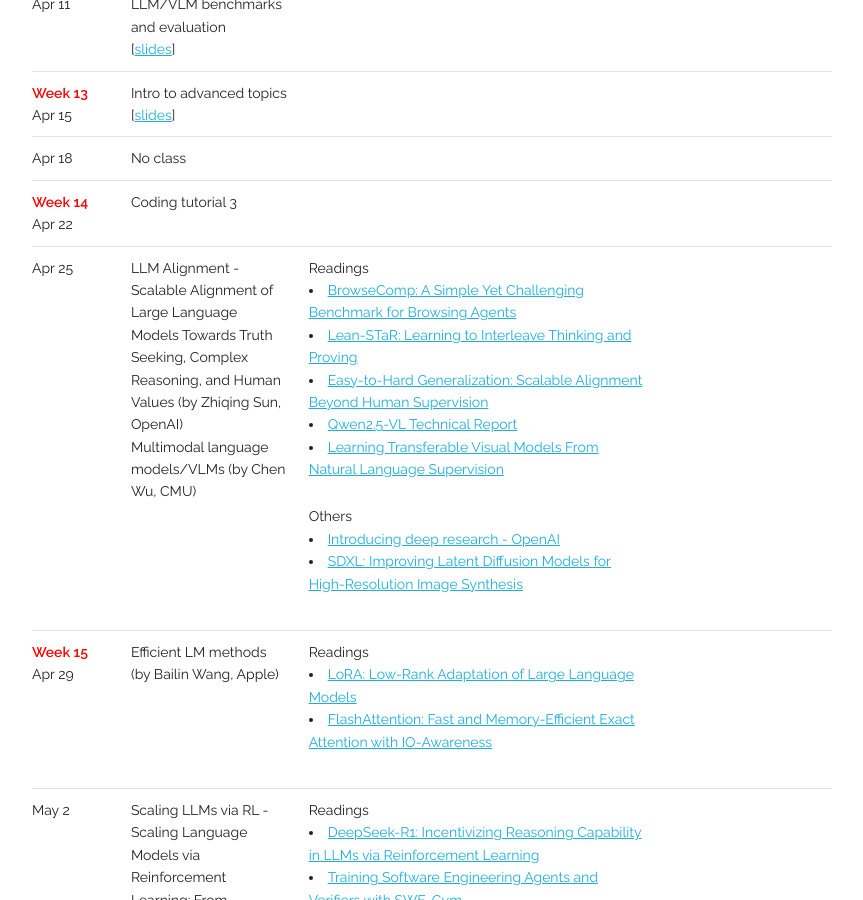
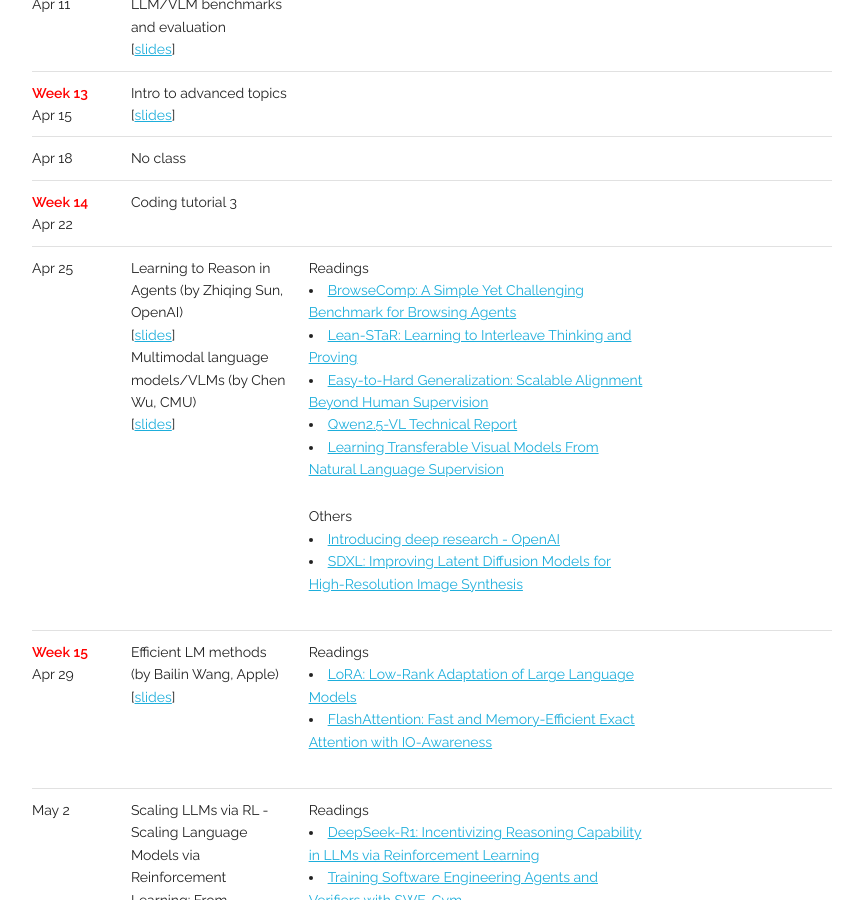
Before and after one commit to taoyds/taoyds.github.io, a Jekyll site: the page built from courses/comp3361.md, in a window 1280 px wide and 900 px high, scrolled down 4195 px. Shown: the whole window, without its empty margins (208-1071 px from the left). Built offline with Jekyll 4.4.1, drawn with Linux system fonts in a browser that asks for light colours; some web fonts are replaced.

Commit message:
Update comp3361.yaml

```diff
--- a/_data/courses/comp3361.yaml
+++ b/_data/courses/comp3361.yaml
@@ -302,10 +302,10 @@ schedule:
   - date: Apr 25
     week:
     topic:
-      - title: LLM Alignment - Scalable Alignment of Large Language Models Towards Truth Seeking, Complex Reasoning, and Human Values (by Zhiqing Sun, OpenAI)
-        slides:
+      - title: Learning to Reason in Agents (by Zhiqing Sun, OpenAI)
+        slides: /assets/courses/COMP3361-25spring-talk01.pdf
       - title: Multimodal language models/VLMs (by Chen Wu, CMU)
-        slides:
+        slides: /assets/courses/COMP3361-25spring-talk02.pdf
     material:
       - description: Readings
         list:
@@ -324,7 +324,7 @@ schedule:
     week: Week 15
     topic:
       - title: Efficient LM methods (by Bailin Wang, Apple)
-        slides:
+        slides: /assets/courses/COMP3361-25spring-talk03.pdf
     material:
       - description: Readings
         list:
```
